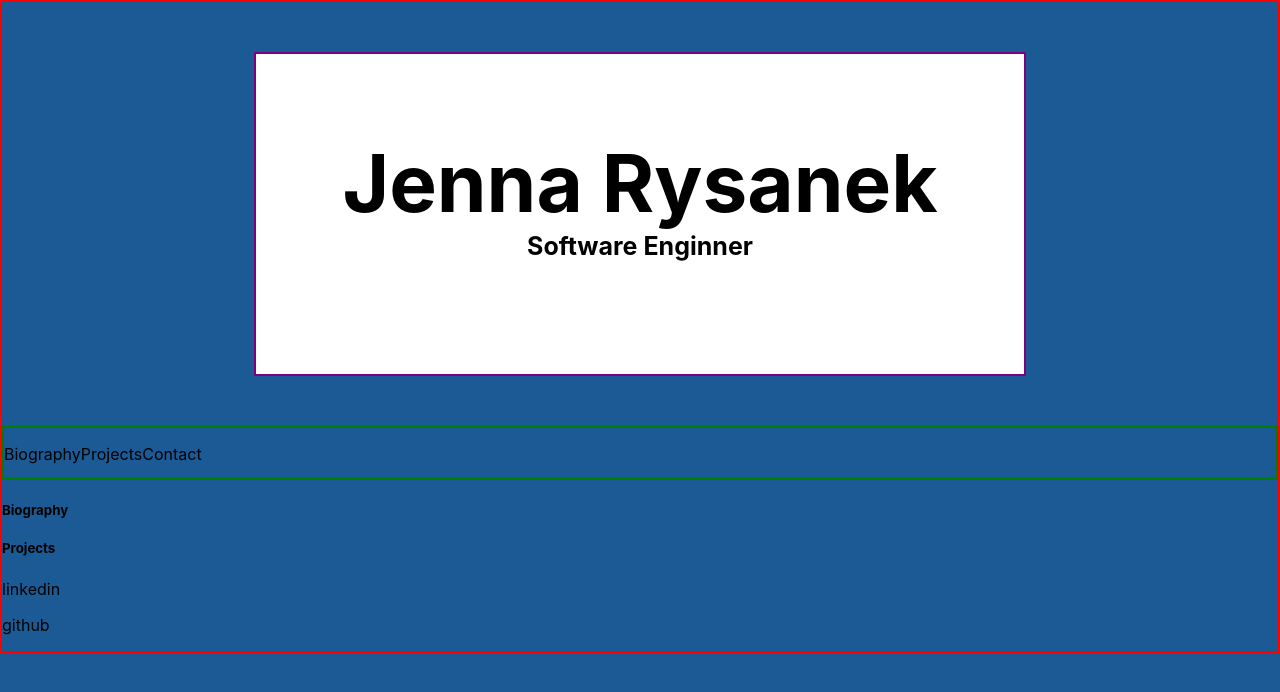
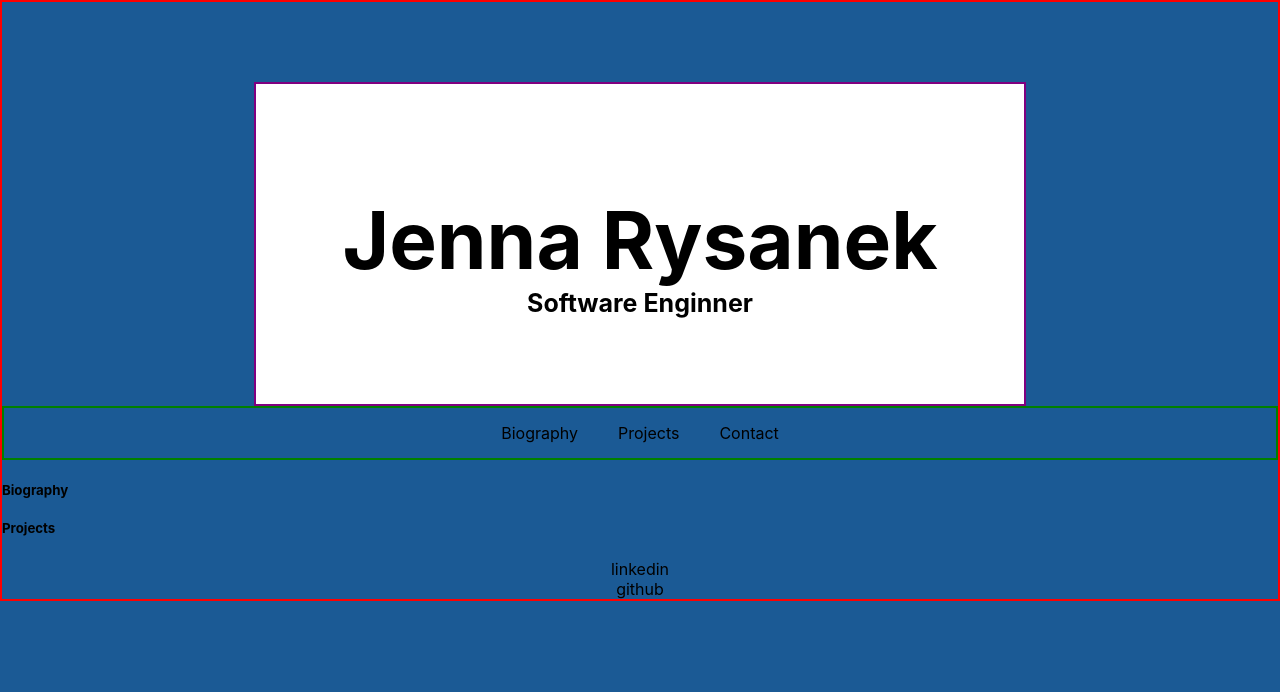
Before and after one commit to jrysanek/jrysanek-portfolio, a React (Create React App) app in the folder jr-portfolio/: page / in a window 1280 px wide. Shown: the top 692 px of the page. Built offline with nearby package versions, Linux system fonts and the light colour scheme.

Commit message:
upadting App and Header CSS

```diff
--- a/jr-portfolio/src/Components/Header/Header.css
+++ b/jr-portfolio/src/Components/Header/Header.css
@@ -3,13 +3,21 @@
     border: 2px solid purple;
     height: 40vh;
     width: 60vw;
-    margin: 50px auto;
+    margin: 10vh auto 0 auto;
+    align-content: center;
 }
 .nav-bar{
     border: 2px solid green;
     display: flex;
     flex-wrap: wrap;
+    justify-content: center;
     height: 50px;
+}
+p{
+   margin: auto 20px;
+   text-align: center;
+
+
 }
 h1{
     font-size: 80px;
```
